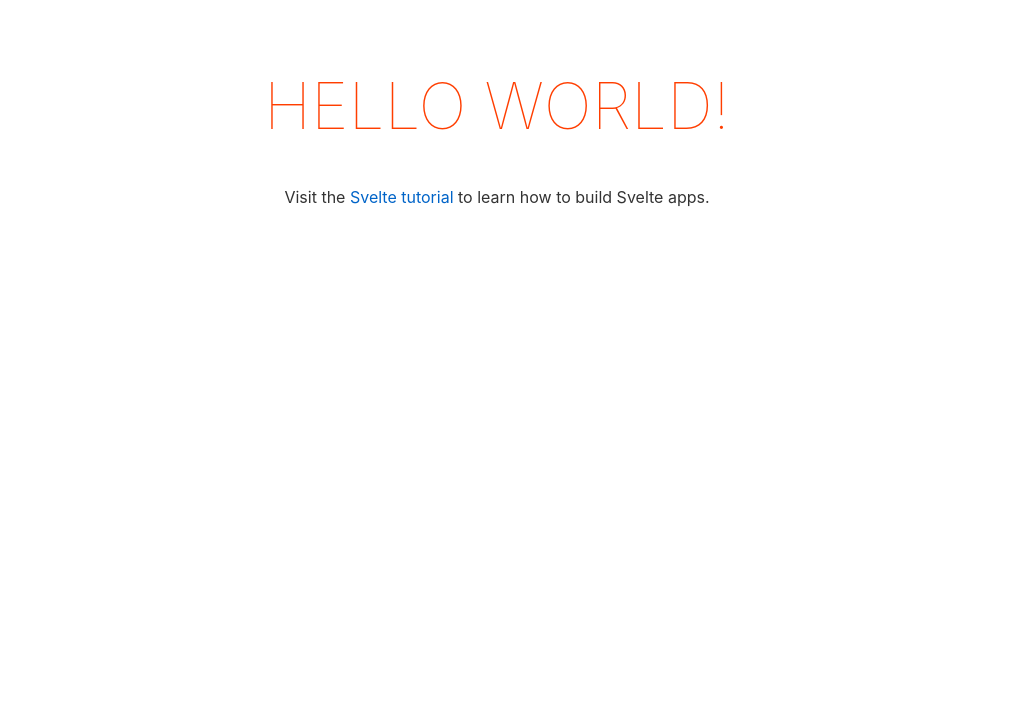
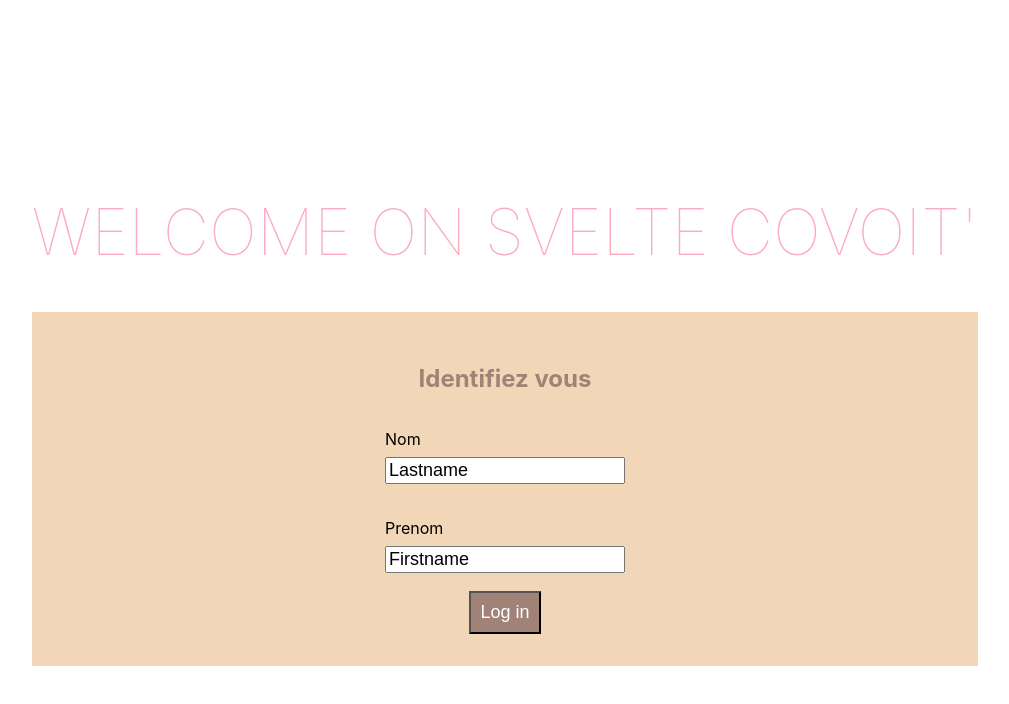
Before and after one commit to gabbloquet/svelte-covoiturage, a Svelte app: page / in a window 1280 px wide. Shown: the top 704 px of the page, without its empty margins (143-1152 px from the left). Built offline with nearby package versions, Linux system fonts and the light colour scheme.

Commit message:
:rocket: Styling app, connect form, CSS variables

```diff
--- a/public/global.css
+++ b/public/global.css
@@ -5,62 +5,17 @@ html, body {
 }
 
 body {
-	color: #333;
-	margin: 0;
-	padding: 8px;
-	box-sizing: border-box;
+	display: flex;
+	flex-direction: column;
+	justify-content: space-around;
+	align-items: center;
 	font-family: -apple-system, BlinkMacSystemFont, "Segoe UI", Roboto, Oxygen-Sans, Ubuntu, Cantarell, "Helvetica Neue", sans-serif;
 }
 
-a {
-	color: rgb(0,100,200);
-	text-decoration: none;
+:root {
+	--COLOR-PINK : #FBACBE;
+	--COLOR-DARK-ORANGE : #F1D6B8;
+	--COLOR-LIGHT-BROWN : #DAC6B5;
+	--COLOR-LIGHT-GREEN : #B9D2B1;
+	--COLOR-BROWN : #A18276;
 }
-
-a:hover {
-	text-decoration: underline;
-}
-
-a:visited {
-	color: rgb(0,80,160);
-}
-
-label {
-	display: block;
-}
-
-input, button, select, textarea {
-	font-family: inherit;
-	font-size: inherit;
-	padding: 0.4em;
-	margin: 0 0 0.5em 0;
-	box-sizing: border-box;
-	border: 1px solid #ccc;
-	border-radius: 2px;
-}
-
-input:disabled {
-	color: #ccc;
-}
-
-input[type="range"] {
-	height: 0;
-}
-
-button {
-	color: #333;
-	background-color: #f4f4f4;
-	outline: none;
-}
-
-button:disabled {
-	color: #999;
-}
-
-button:not(:disabled):active {
-	background-color: #ddd;
-}
-
-button:focus {
-	border-color: #666;
-}
--- a/public/index.html
+++ b/public/index.html
@@ -4,7 +4,7 @@
 	<meta charset='utf-8'>
 	<meta name='viewport' content='width=device-width,initial-scale=1'>
 
-	<title>Svelte app</title>
+	<title>Svelte Covoiturage</title>
 
 	<link rel='icon' type='image/png' href='/favicon.png'>
 	<link rel='stylesheet' href='/global.css'>
--- a/src/App.svelte
+++ b/src/App.svelte
@@ -1,30 +1,69 @@
 <script>
-	export let name;
+	export let lastname;
+	export let firstname;
+
+	function handleClick() {
+		console.log(lastname, firstname)
+	}
 </script>
 
 <main>
-	<h1>Hello {name}!</h1>
-	<p>Visit the <a href="https://svelte.dev/tutorial">Svelte tutorial</a> to learn how to build Svelte apps.</p>
+	<h1>Welcome on Svelte covoit'</h1>
+	<form on:submit|preventDefault>
+		<h2>Identifiez vous</h2>
+		<label>
+			<p>Nom</p>
+			<input bind:value={lastname}>
+		</label>
+		<label>
+			<p>Prenom</p>
+			<input bind:value={firstname}>
+		</label>
+		<button on:click|once={handleClick}>
+			Log in
+		</button>
+	</form>
 </main>
 
 <style>
-	main {
-		text-align: center;
-		padding: 1em;
-		max-width: 240px;
-		margin: 0 auto;
-	}
-
 	h1 {
-		color: #ff3e00;
 		text-transform: uppercase;
 		font-size: 4em;
 		font-weight: 100;
+		color: var(--COLOR-PINK);
 	}
 
-	@media (min-width: 640px) {
-		main {
-			max-width: none;
-		}
+	h2 {
+		color: var(--COLOR-BROWN)
+	}
+
+	form {
+		display: flex;
+		flex-direction: column;
+		align-items: center;
+		padding: 2em;
+		background-color: var(--COLOR-DARK-ORANGE);
+	}
+
+	label {
+		display: flex;
+		flex-direction: column;
+		font-size: medium;
+	}
+
+	input {
+		font-size: large;
+		margin-bottom: 1em;
+	}
+
+	p {
+		margin-bottom: 0.5em;
+	}
+
+	button {
+		font-size: large;
+		padding: 0.5em;
+		color: white;
+		background-color: var(--COLOR-BROWN);
 	}
 </style>
--- a/src/main.js
+++ b/src/main.js
@@ -3,7 +3,8 @@ import App from './App.svelte';
 const app = new App({
 	target: document.body,
 	props: {
-		name: 'world'
+		lastname: 'Lastname',
+		firstname: 'Firstname'
 	}
 });
 
```
Also changed, not shown: src/utils/style/root.css (added, +7 -0 lines), 1 other file (tests, documents, lock files or other folders).
